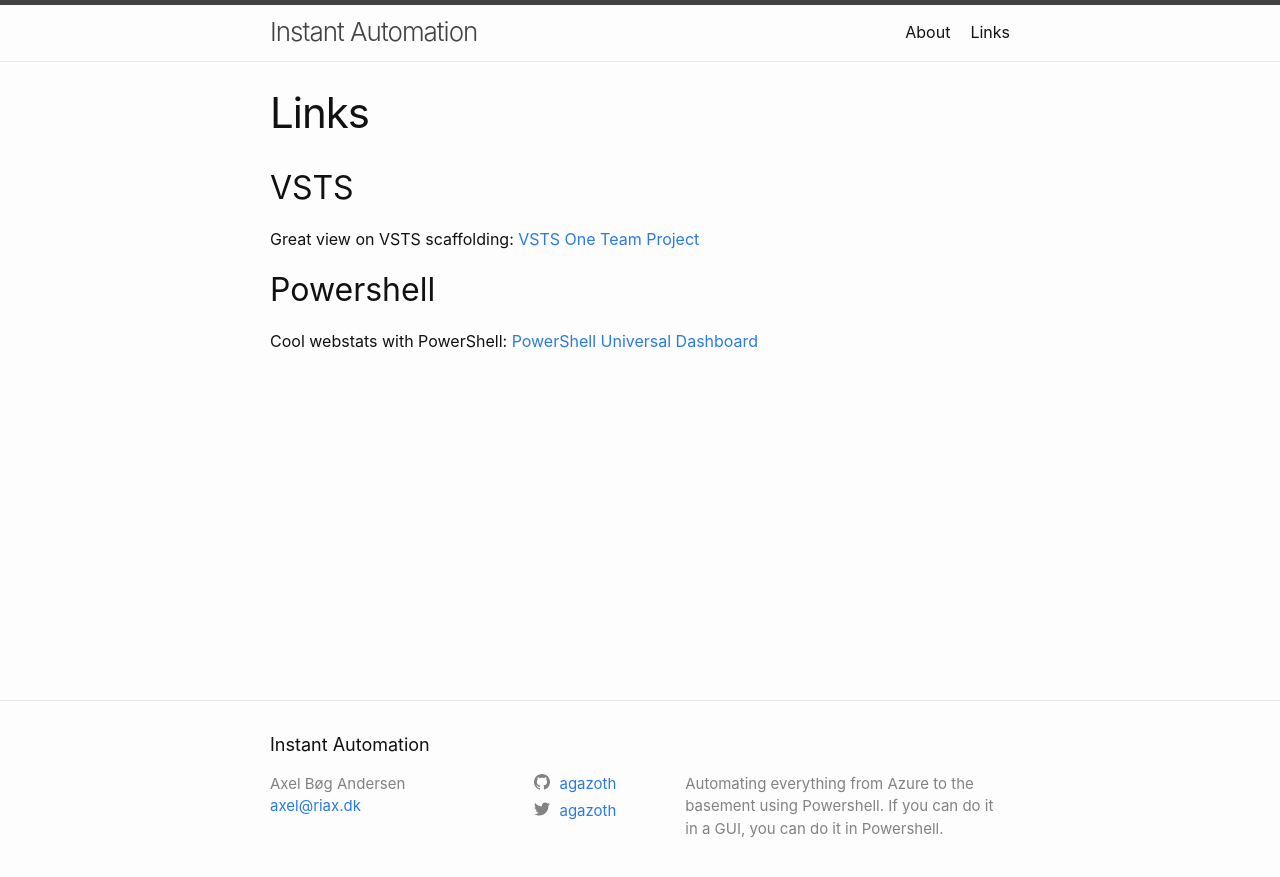
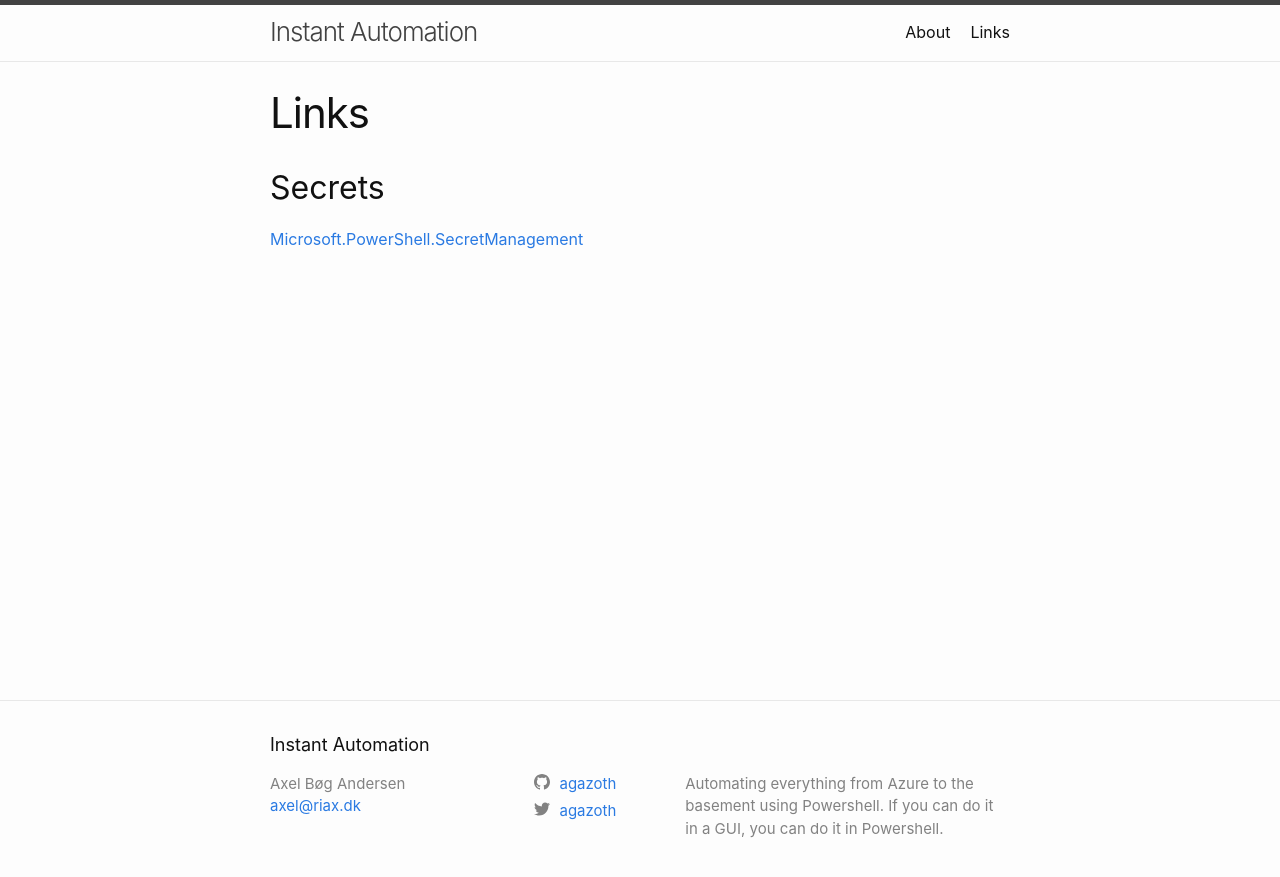
Before and after one commit to Agazoth/agazoth.github.io, a Jekyll site: the page built from links.md, in a window 1280 px wide. Shown: the top 877 px of the page. Built offline with Jekyll 4.4.1, drawn with Linux system fonts in a browser that asks for light colours.

Commit message:
Cleanup links

```diff
--- a/links.md
+++ b/links.md
@@ -3,8 +3,5 @@
 title: Links
 permalink: /links/
 ---
-## VSTS
-Great view on VSTS scaffolding: [VSTS One Team Project](http://www.colinsalmcorner.com/post/vsts-one-team-project-and-inverse-conway-maneuver)
-
-## Powershell
-Cool webstats with PowerShell: [PowerShell Universal Dashboard](https://ironmansoftware.com/universal-dashboard)
+## Secrets
+[Microsoft.PowerShell.SecretManagement](https://github.com/PowerShell/SecretManagement)
```
